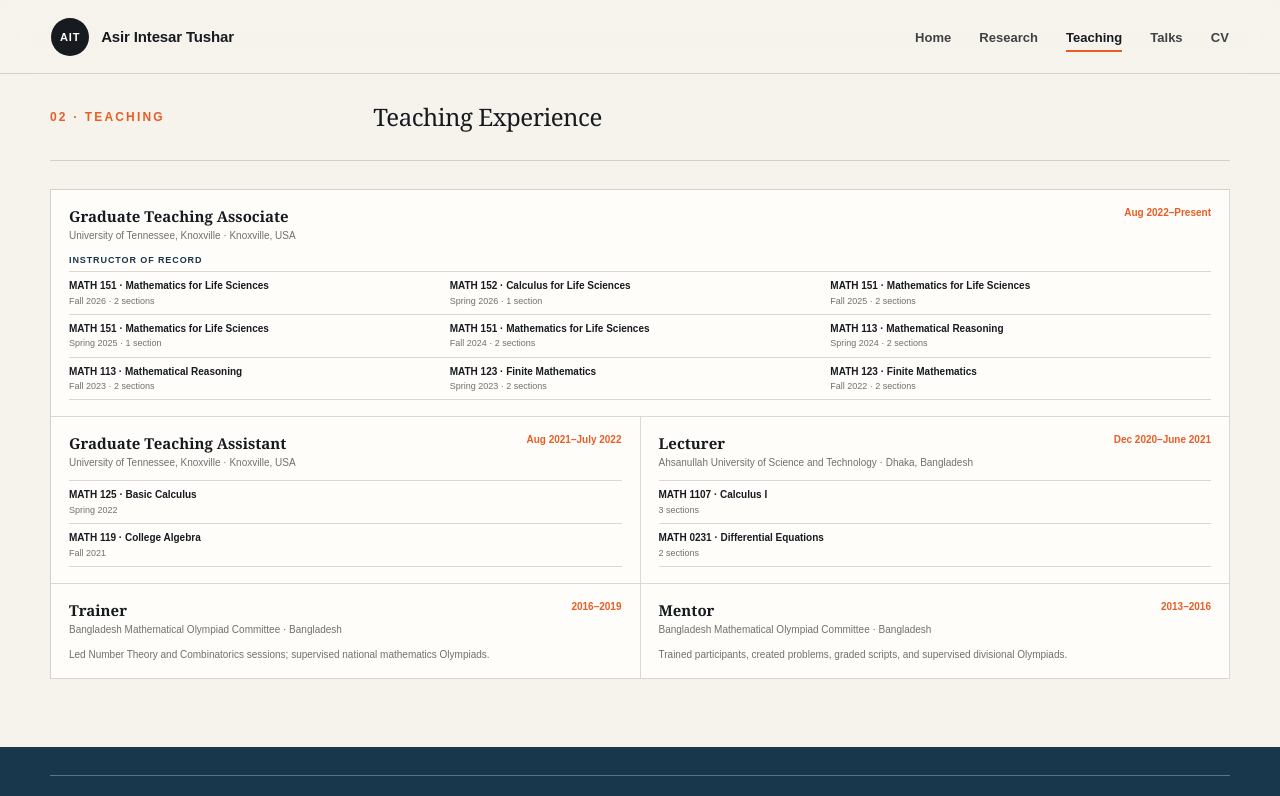
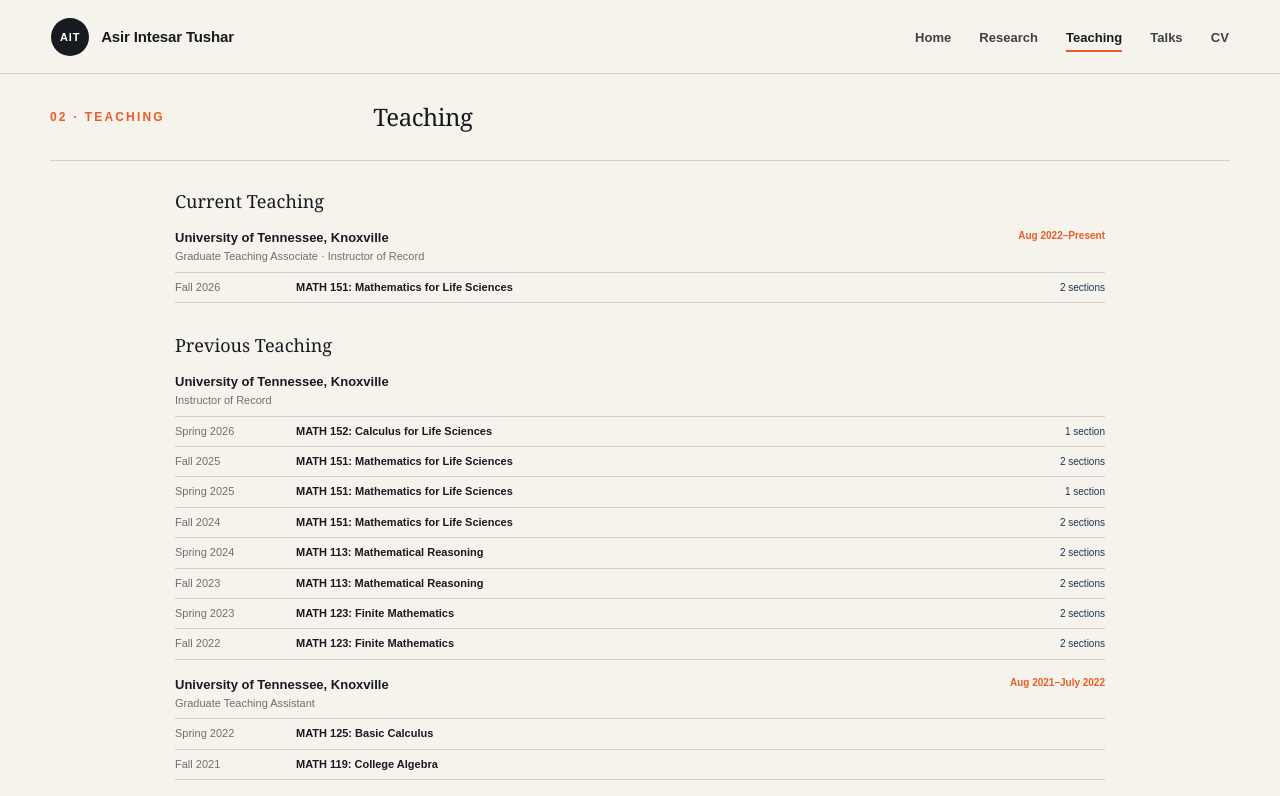
Before and after one commit to AsirTushar/AsirTushar.github.io, a Next.js app: page /teaching in a window 1280 px wide. Shown: the top 796 px of the page. Built offline with nearby package versions, Linux system fonts and the light colour scheme.

Commit message:
Add files via upload

```diff
--- a/app/globals.css
+++ b/app/globals.css
@@ -655,6 +655,77 @@ a { color: inherit; text-decoration: none; }
 }
 .compact-page-content { padding-block: 28px 68px; }
 
+.teaching-content {
+  display: grid;
+  gap: 30px;
+  max-width: 930px;
+}
+.teaching-section h2 {
+  margin: 0 0 12px;
+  font-family: Georgia, "Times New Roman", serif;
+  font-size: 18px;
+  font-weight: 400;
+}
+.teaching-group { margin-top: 16px; }
+.teaching-group-heading {
+  display: flex;
+  justify-content: space-between;
+  gap: 24px;
+  align-items: flex-start;
+  margin-bottom: 7px;
+}
+.teaching-group-heading h3 {
+  margin: 0;
+  font-size: 13px;
+  font-weight: 700;
+  line-height: 1.4;
+}
+.teaching-group-heading p {
+  margin: 2px 0 0;
+  color: var(--muted);
+  font-size: 11px;
+  line-height: 1.4;
+}
+.teaching-group-heading > span {
+  color: var(--orange);
+  font-size: 10px;
+  font-weight: 800;
+  line-height: 1.4;
+  white-space: nowrap;
+}
+.teaching-list,
+.outreach-list {
+  margin: 0;
+  padding: 0;
+  border-top: 1px solid var(--line);
+  list-style: none;
+}
+.teaching-list li {
+  display: grid;
+  grid-template-columns: 105px minmax(0, 1fr) auto;
+  gap: 16px;
+  align-items: baseline;
+  padding: 7px 0;
+  border-bottom: 1px solid var(--line);
+  font-size: 11px;
+  line-height: 1.4;
+}
+.teaching-list li > span { color: var(--muted); }
+.teaching-list li > strong { font-weight: 600; }
+.teaching-list li > small { color: var(--blue); font-size: 10px; }
+.outreach-list li {
+  display: grid;
+  grid-template-columns: 105px minmax(0, 1fr);
+  gap: 16px;
+  padding: 9px 0;
+  border-bottom: 1px solid var(--line);
+  font-size: 11px;
+  line-height: 1.45;
+}
+.outreach-list li > span { color: var(--orange); font-size: 10px; font-weight: 800; }
+.outreach-list strong { font-weight: 600; }
+.outreach-list p { margin: 2px 0 0; color: var(--muted); font-size: 10px; }
+
 .teaching-experience-grid {
   display: grid;
   grid-template-columns: repeat(2, minmax(0, 1fr));
@@ -988,13 +1059,15 @@ a { color: inherit; text-decoration: none; }
 }
 .talks-page .talk-list {
   display: grid;
-  grid-template-columns: repeat(2, minmax(0, 1fr));
+  grid-template-columns: 1fr;
+  max-width: 980px;
+  margin: 0 auto;
   border-left: 1px solid rgba(255, 255, 255, 0.22);
 }
 .talks-page .talk {
-  grid-template-columns: 72px minmax(0, 1fr);
-  gap: 12px;
-  padding: 16px;
+  grid-template-columns: 110px minmax(0, 1fr);
+  gap: 20px;
+  padding: 14px 18px;
   border-right: 1px solid rgba(255, 255, 255, 0.22);
 }
 .talks-page .talk > span { font-size: 10px; }
@@ -1062,6 +1135,10 @@ a { color: inherit; text-decoration: none; }
   .teaching-role-wide { grid-column: auto; }
   .teaching-role header { flex-direction: column; gap: 5px; }
   .compact-course-list { grid-template-columns: 1fr; }
+  .teaching-group-heading { flex-direction: column; gap: 4px; }
+  .teaching-list li { grid-template-columns: 88px minmax(0, 1fr); gap: 10px; }
+  .teaching-list li > small { grid-column: 2; }
+  .outreach-list li { grid-template-columns: 88px minmax(0, 1fr); gap: 10px; }
   .experience-list article { grid-template-columns: 1fr; gap: 10px; }
   .publication { grid-template-columns: 38px 1fr; gap: 14px; }
   .publication-link { grid-column: 2; justify-self: start; }
--- a/app/teaching/page.tsx
+++ b/app/teaching/page.tsx
@@ -6,17 +6,44 @@ export const metadata: Metadata = {
   description: "Teaching experience and courses taught by Asir Intesar Tushar.",
 };
 
-const instructorCourses = [
-  ["MATH 151 · Mathematics for Life Sciences", "Fall 2026 · 2 sections"],
-  ["MATH 152 · Calculus for Life Sciences", "Spring 2026 · 1 section"],
-  ["MATH 151 · Mathematics for Life Sciences", "Fall 2025 · 2 sections"],
-  ["MATH 151 · Mathematics for Life Sciences", "Spring 2025 · 1 section"],
-  ["MATH 151 · Mathematics for Life Sciences", "Fall 2024 · 2 sections"],
-  ["MATH 113 · Mathematical Reasoning", "Spring 2024 · 2 sections"],
-  ["MATH 113 · Mathematical Reasoning", "Fall 2023 · 2 sections"],
-  ["MATH 123 · Finite Mathematics", "Spring 2023 · 2 sections"],
-  ["MATH 123 · Finite Mathematics", "Fall 2022 · 2 sections"],
+const currentTeaching = [
+  ["Fall 2026", "MATH 151: Mathematics for Life Sciences", "2 sections"],
 ];
+
+const utkInstructorCourses = [
+  ["Spring 2026", "MATH 152: Calculus for Life Sciences", "1 section"],
+  ["Fall 2025", "MATH 151: Mathematics for Life Sciences", "2 sections"],
+  ["Spring 2025", "MATH 151: Mathematics for Life Sciences", "1 section"],
+  ["Fall 2024", "MATH 151: Mathematics for Life Sciences", "2 sections"],
+  ["Spring 2024", "MATH 113: Mathematical Reasoning", "2 sections"],
+  ["Fall 2023", "MATH 113: Mathematical Reasoning", "2 sections"],
+  ["Spring 2023", "MATH 123: Finite Mathematics", "2 sections"],
+  ["Fall 2022", "MATH 123: Finite Mathematics", "2 sections"],
+];
+
+const assistantCourses = [
+  ["Spring 2022", "MATH 125: Basic Calculus", ""],
+  ["Fall 2021", "MATH 119: College Algebra", ""],
+];
+
+const lecturerCourses = [
+  ["2020–2021", "MATH 1107: Calculus I", "3 sections"],
+  ["2020–2021", "MATH 0231: Differential Equations", "2 sections"],
+];
+
+function CourseList({ courses }: { courses: string[][] }) {
+  return (
+    <ul className="teaching-list">
+      {courses.map(([term, course, sections]) => (
+        <li key={`${term}-${course}`}>
+          <span>{term}</span>
+          <strong>{course}</strong>
+          {sections ? <small>{sections}</small> : null}
+        </li>
+      ))}
+    </ul>
+  );
+}
 
 export default function Teaching() {
   return (
@@ -24,68 +51,52 @@ export default function Teaching() {
       <SiteHeader current="teaching" />
       <section className="compact-page-header section-shell">
         <p className="eyebrow">02 · Teaching</p>
-        <h1>Teaching Experience</h1>
+        <h1>Teaching</h1>
       </section>
 
-      <section className="compact-page-content section-shell">
-        <div className="teaching-experience-grid">
-          <article className="teaching-role teaching-role-wide">
-            <header>
-              <div>
-                <h2>Graduate Teaching Associate</h2>
-                <p>University of Tennessee, Knoxville · Knoxville, USA</p>
-              </div>
+      <section className="compact-page-content section-shell teaching-content">
+        <section className="teaching-section">
+          <h2>Current Teaching</h2>
+          <div className="teaching-group">
+            <div className="teaching-group-heading">
+              <div><h3>University of Tennessee, Knoxville</h3><p>Graduate Teaching Associate · Instructor of Record</p></div>
               <span>Aug 2022–Present</span>
-            </header>
-            <p className="role-label">Instructor of Record</p>
-            <ul className="compact-course-list">
-              {instructorCourses.map(([course, term]) => (
-                <li key={`${course}-${term}`}>
-                  <strong>{course}</strong>
-                  <span>{term}</span>
-                </li>
-              ))}
-            </ul>
-          </article>
+            </div>
+            <CourseList courses={currentTeaching} />
+          </div>
+        </section>
 
-          <article className="teaching-role">
-            <header>
-              <div><h2>Graduate Teaching Assistant</h2><p>University of Tennessee, Knoxville · Knoxville, USA</p></div>
+        <section className="teaching-section">
+          <h2>Previous Teaching</h2>
+          <div className="teaching-group">
+            <div className="teaching-group-heading">
+              <div><h3>University of Tennessee, Knoxville</h3><p>Instructor of Record</p></div>
+            </div>
+            <CourseList courses={utkInstructorCourses} />
+          </div>
+          <div className="teaching-group">
+            <div className="teaching-group-heading">
+              <div><h3>University of Tennessee, Knoxville</h3><p>Graduate Teaching Assistant</p></div>
               <span>Aug 2021–July 2022</span>
-            </header>
-            <ul className="compact-course-list compact-course-list-single">
-              <li><strong>MATH 125 · Basic Calculus</strong><span>Spring 2022</span></li>
-              <li><strong>MATH 119 · College Algebra</strong><span>Fall 2021</span></li>
-            </ul>
-          </article>
+            </div>
+            <CourseList courses={assistantCourses} />
+          </div>
+          <div className="teaching-group">
+            <div className="teaching-group-heading">
+              <div><h3>Ahsanullah University of Science and Technology</h3><p>Lecturer · Dhaka, Bangladesh</p></div>
+              <span>Dec 2020–June 2021</span>
+            </div>
+            <CourseList courses={lecturerCourses} />
+          </div>
+        </section>
 
-          <article className="teaching-role">
-            <header>
-              <div><h2>Lecturer</h2><p>Ahsanullah University of Science and Technology · Dhaka, Bangladesh</p></div>
-              <span>Dec 2020–June 2021</span>
-            </header>
-            <ul className="compact-course-list compact-course-list-single">
-              <li><strong>MATH 1107 · Calculus I</strong><span>3 sections</span></li>
-              <li><strong>MATH 0231 · Differential Equations</strong><span>2 sections</span></li>
-            </ul>
-          </article>
-
-          <article className="teaching-role">
-            <header>
-              <div><h2>Trainer</h2><p>Bangladesh Mathematical Olympiad Committee · Bangladesh</p></div>
-              <span>2016–2019</span>
-            </header>
-            <p className="role-description">Led Number Theory and Combinatorics sessions; supervised national mathematics Olympiads.</p>
-          </article>
-
-          <article className="teaching-role">
-            <header>
-              <div><h2>Mentor</h2><p>Bangladesh Mathematical Olympiad Committee · Bangladesh</p></div>
-              <span>2013–2016</span>
-            </header>
-            <p className="role-description">Trained participants, created problems, graded scripts, and supervised divisional Olympiads.</p>
-          </article>
-        </div>
+        <section className="teaching-section">
+          <h2>Mathematics Outreach</h2>
+          <ul className="outreach-list">
+            <li><span>2016–2019</span><div><strong>Trainer · Bangladesh Mathematical Olympiad Committee</strong><p>Led Number Theory and Combinatorics sessions; supervised national mathematics Olympiads.</p></div></li>
+            <li><span>2013–2016</span><div><strong>Mentor · Bangladesh Mathematical Olympiad Committee</strong><p>Trained participants, created problems, graded scripts, and supervised divisional Olympiads.</p></div></li>
+          </ul>
+        </section>
       </section>
       <SiteFooter />
     </main>
```
